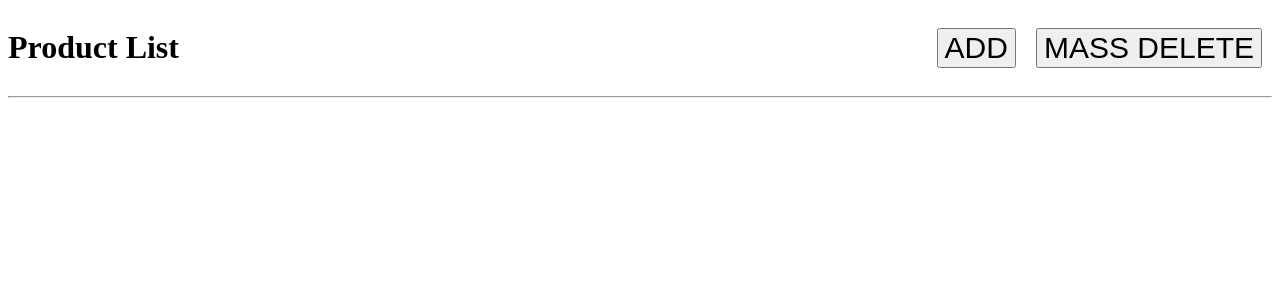
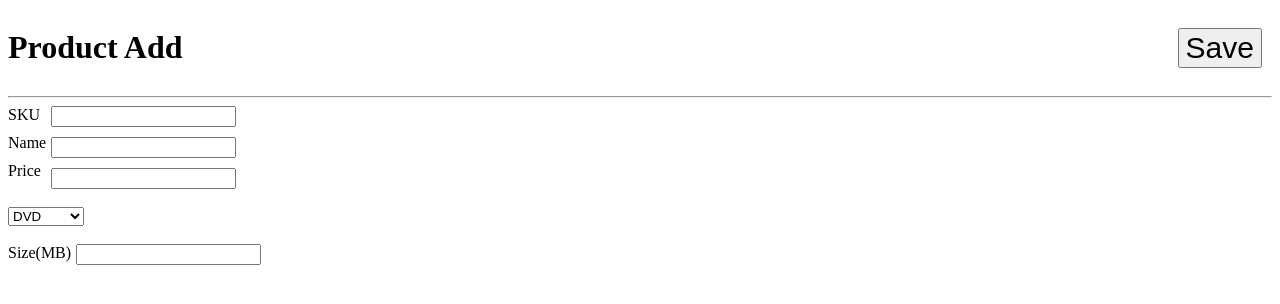
Before and after one commit to Leonidas-0/ScandiProject, a React (Create React App) app: page /add-product in a window 1280 px wide. Shown: the top 304 px of the page. Built offline with nearby package versions, Linux system fonts and the light colour scheme; no server answers.

Commit message:
finished product add frontend

```diff
--- a/package.json
+++ b/package.json
@@ -13,6 +13,7 @@
     "axios": "^1.4.0",
     "react": "^18.2.0",
     "react-dom": "^18.2.0",
+    "react-router-dom": "^6.13.0",
     "react-scripts": "5.0.1",
     "sass": "^1.63.4",
     "web-vitals": "^2.1.4"
--- /dev/null
+++ b/src/Add.js
@@ -0,0 +1,156 @@
+import { useState, useEffect } from 'react';
+import { useNavigate } from 'react-router-dom';
+import axios from "axios";
+
+export default function Add() {
+    const navigate = useNavigate();
+    function Validate() {
+        setPleaseadd(null)
+        setPleaseformat(null)
+        setChangesku(null)
+        FetchAPI()
+        function checkifnum(num) {
+            if (num !== "" && /^\d+$/.test(num) === false) {
+                return true
+            }
+            else {
+                return false
+            }
+        }
+        for (let i = 0; i < data.length; i++) {
+            if (data[i].sku === sku) {
+                setChangesku(true)
+            }
+            else {
+                setChangesku(false)
+            }
+        }
+        if ((sku === "" || name === "" || price === "") || (type === "dvd" && mb === "") || (type === 'book' && weight === "") || ((type === 'furniture') && (height === '' || width === "" || length === ""))) {
+            setPleaseadd(true)
+        }
+        else {
+            setPleaseadd(false)
+        }
+        if (Boolean(sku.match(/^[A-Za-z0-9]*$/)) === false || checkifnum(price) || checkifnum(height) || checkifnum(width) || checkifnum(length) || checkifnum(weight)) {
+            setPleaseformat(true)
+        }
+        else {
+            setPleaseformat(false)
+        }
+        // if (pleaseadd === false && pleaseformat === false && changesku === false) {
+        //     navigate(`/`)
+        // }
+    }
+    const [sku, setSku] = useState("")
+    const [name, setName] = useState("")
+    const [price, setPrice] = useState("")
+    const [pleaseadd, setPleaseadd] = useState(null)
+    const [type, setType] = useState("dvd")
+    const [mb, setMb] = useState("")
+    const [height, setHeight] = useState("")
+    const [width, setWidth] = useState("")
+    const [length, setLength] = useState("")
+    const [weight, setWeight] = useState("")
+    const [pleaseformat, setPleaseformat] = useState(null)
+    const [data, setData] = useState("");
+    const [changesku, setChangesku] = useState(null);
+
+    useEffect(() => {
+        setPleaseadd(null)
+        setPleaseformat(null)
+        setChangesku(null)
+        setMb("")
+        setHeight("")
+        setWidth("")
+        setLength("")
+        setWeight("")
+    }, [type])
+    if (pleaseadd === false && pleaseformat === false && changesku === false) {
+        navigate(`/`)
+    }
+    const url = "http://localhost:8000/list.php";
+    async function FetchAPI() {
+        const res = await axios.get(url);
+        setData(res.data)
+        return false
+    };
+    return (
+        <div>
+            <div id="header">
+                <h1>Product Add</h1>
+                <div id="addremove">
+                    {/* <Link to={'/add-product'}>ADD</Link> */}
+                    <button onClick={() => Validate()} className='.delete-checkbox'>Save</button>
+                </div>
+            </div>
+            <hr></hr>
+            <div id="product_form">
+                <div id="baseinput">
+                    <div id="labels">
+                        <label for="sku">SKU</label>
+                        <label for="name">Name</label>
+                        <label for="price">Price</label>
+                    </div>
+                    <div id="inputs">
+                        <input maxlength="10" onChange={(e) => setSku(e.target.value)} id="sku"></input>
+                        <input maxlength="20" onChange={(e) => setName(e.target.value)} id="name"></input>
+                        <input maxlength="10" onChange={(e) => setPrice(e.target.value)} id="price"></input>
+                    </div>
+                </div>
+                <br></br>
+                <select onChange={(e) => setType(e.target.value)} id="productType" name="Type Switcher">
+                    <option value="dvd">DVD</option>
+                    <option value="book">Book</option>
+                    <option value="furniture">Furniture</option>
+                </select>
+                <br></br>
+                <br></br>
+                <div id="typeinput">
+                    {type === "dvd" &&
+                        <div id="DVD">
+                            <div id="labels">
+                                <label for="size">Size(MB)</label>
+                            </div>
+                            <div id="inputs">
+                                <input onChange={(e) => setMb(e.target.value)} id="weight"></input>
+                            </div>
+                        </div>
+                    }
+                    {type === "furniture" &&
+                        <div id="Furniture">
+                            <div id="labels">
+                                <label for="height">Height(CM)</label>
+                                <label for="width">Width(CM)</label>
+                                <label for="length">Length(CM)</label>
+                            </div>
+                            <div id="inputs">
+                                <input onChange={(e) => setHeight(e.target.value)} id="height"></input>
+                                <input onChange={(e) => setWidth(e.target.value)} id="width"></input>
+                                <input onChange={(e) => setLength(e.target.value)} id="length"></input>
+                            </div>
+                        </div>
+                    }
+                    {type === "book" &&
+                        <div id="Book">
+                            <div id="labels">
+                                <label for="weight">Weight(KG)</label>
+                            </div>
+                            <div id="inputs">
+                                <input onChange={(e) => setWeight(e.target.value)} id="weight"></input>
+                            </div>
+                        </div>
+                    }
+                    {pleaseadd === true &&
+                        <h1>Please, submit required data</h1>
+                    }
+                    {pleaseformat === true &&
+                        <h1>Please, provide the data of indicated type</h1>
+                    }
+                    {changesku === true &&
+                        <h1>That SKU already exists!</h1>
+                    }
+                </div>
+            </div>
+        </div>
+    )
+}
--- a/src/App.js
+++ b/src/App.js
@@ -1,7 +1,5 @@
 import logo from './logo.svg';
 import './App.css';
-import { useState, useEffect } from 'react'
-import axios from "axios";
 import * as React from 'react';
 import { styled } from '@mui/material/styles';
 import Card from '@mui/material/Card';
@@ -18,78 +16,21 @@ import FavoriteIcon from '@mui/icons-material/Favorite';
 import ShareIcon from '@mui/icons-material/Share';
 import ExpandMoreIcon from '@mui/icons-material/ExpandMore';
 import MoreVertIcon from '@mui/icons-material/MoreVert';
-
+import { Routes, Route } from "react-router-dom"
+import Home from './Home';
+import Add from './Add';
 function App() {
-  const [data, setData] = useState("");
-  useEffect(() => {
-    FetchAPI()
-  },
-    [data === ""])
-  const url = "http://localhost:8000/list.php";
-  async function FetchAPI () {
-    const res = await axios.get(url);
-    setData(res.data)
-    return false
-  };
   return (
     <div className="App">
-      <div id="header">
-      <h1>Product List</h1>
-      <div id="addremove">
-      <button>ADD</button>
-      <button className='.delete-checkbox'>MASS DELETE</button>
-      </div>
-      </div>
-      <hr></hr>
-{data && (
-  <div id="products">
-  <div>
-    <div>
-    {data[0].SKU}
-    </div>
-    <div>
-    {data[0].Name}
-    </div>
-  </div>
-    {/* <Card sx={{ maxWidth: 345 }}>
-      <CardHeader
-        avatar={
-          <Avatar sx={{ bgcolor: red[500] }} aria-label="recipe">
-            R
-          </Avatar>
-        }
-        action={
-          <IconButton aria-label="settings">
-            <MoreVertIcon />
-          </IconButton>
-        }
-        title="Shrimp and Chorizo Paella"
-        subheader="September 14, 2016"
-      />
-      <CardMedia
-        component="img"
-        height="194"
-        image="/static/images/cards/paella.jpg"
-        alt="Paella dish"
-      />
-      <CardContent>
-        <Typography variant="body2" color="text.secondary">
-          This impressive paella is a perfect party dish and a fun meal to cook
-          together with your guests. Add 1 cup of frozen peas along with the mussels,
-          if you like.
-        </Typography>
-      </CardContent>
-      <CardActions disableSpacing>
-        <IconButton aria-label="add to favorites">
-          <FavoriteIcon />
-        </IconButton>
-        <IconButton aria-label="share">
-          <ShareIcon />
-        </IconButton>
-      </CardActions>
-    </Card> */}
-  </div>
-)}
+      <Routes>
+        <Route index element={<Home />} />
+        <Route path="/add-product" element={<Add />} />
+        {/* <Route path="/Openmanga/:mangaid" element={<Openmanga />} />
+        <Route path="/Genres" element={<Categories />} />
+        <Route path="/:mangaid/:chapterid" element={<Chapter />} />
+        <Route path="genre/:genreid" element={<Genremanga />} />
+        <Route path="/About" element={<About />} /> */}
+      </Routes>
     </div>
   );
 }
--- /dev/null
+++ b/src/Home.js
@@ -0,0 +1,40 @@
+import { useState, useEffect } from 'react'
+import axios from "axios";
+import { Link } from 'react-router-dom';
+export default function Home() {
+    const [data, setData] = useState("");
+    useEffect(() => {
+        FetchAPI()
+    },
+        [data === ""])
+    const url = "http://localhost:8000/list.php";
+    async function FetchAPI() {
+        const res = await axios.get(url);
+        setData(res.data)
+        return false
+    };
+    return (
+        <div>
+            <div id="header">
+                <h1>Product List</h1>
+                <div id="addremove">
+                    <Link to={'/add-product'}><button>ADD</button></Link>
+                    <button className='.delete-checkbox'>MASS DELETE</button>
+                </div>
+            </div>
+            <hr></hr>
+            {data && (
+                <div id="products">
+                    <div>
+                        <div>
+                            {data[0].sku}
+                        </div>
+                        <div>
+                            {data[0].Name}
+                        </div>
+                    </div>
+                </div>
+            )}
+        </div>
+    )
+}
--- a/src/index.js
+++ b/src/index.js
@@ -3,11 +3,14 @@ import ReactDOM from 'react-dom/client';
 import './index.scss';
 import App from './App';
 import reportWebVitals from './reportWebVitals';
+import { BrowserRouter, HashRouter } from "react-router-dom";
 
 const root = ReactDOM.createRoot(document.getElementById('root'));
 root.render(
   <React.StrictMode>
+    <BrowserRouter>
     <App />
+    </BrowserRouter>
   </React.StrictMode>
 );
 
--- a/src/index.scss
+++ b/src/index.scss
@@ -29,3 +29,22 @@
     margin: 10px;
   }
 }
+
+#product_form {
+  gap: 10px;
+  #baseinput, #typeinput>div {
+    display: flex;
+    flex-direction: row;
+    gap: 5px;
+    #labels {
+      display: flex;
+      flex-direction: column;
+      gap: 10px;
+    }
+    #inputs {
+      display: flex;
+      flex-direction: column;
+      gap: 10px;
+    }
+  }
+}
```
Also changed, not shown: 1 other file (tests, documents, lock files or other folders).
